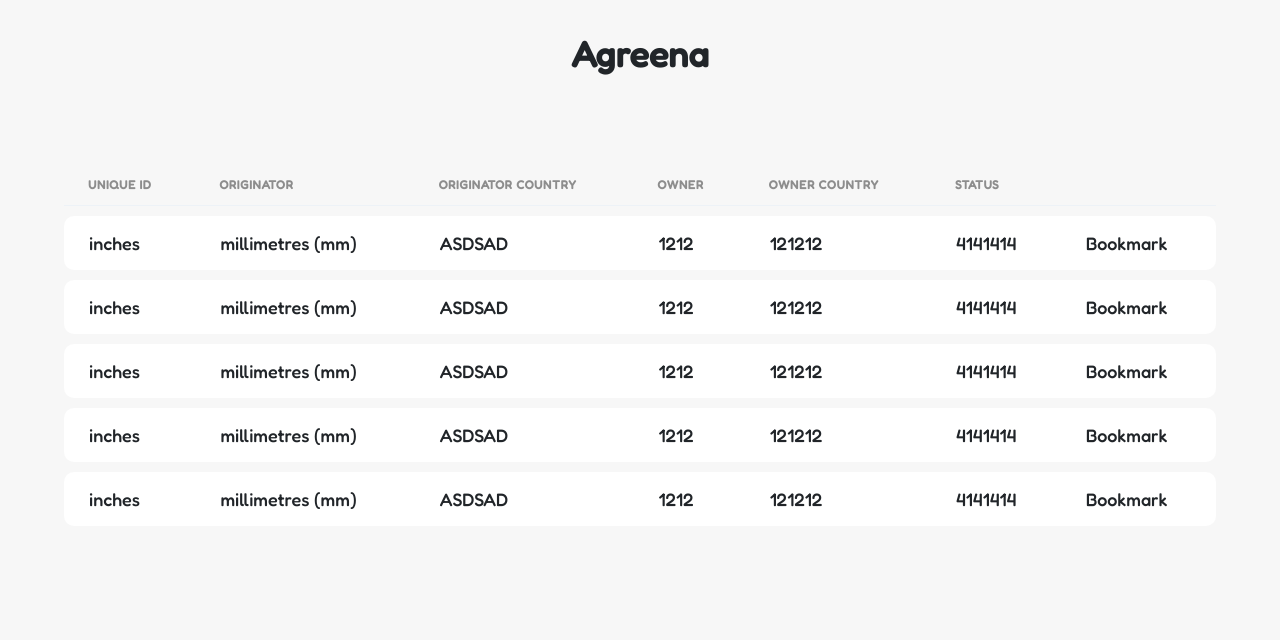
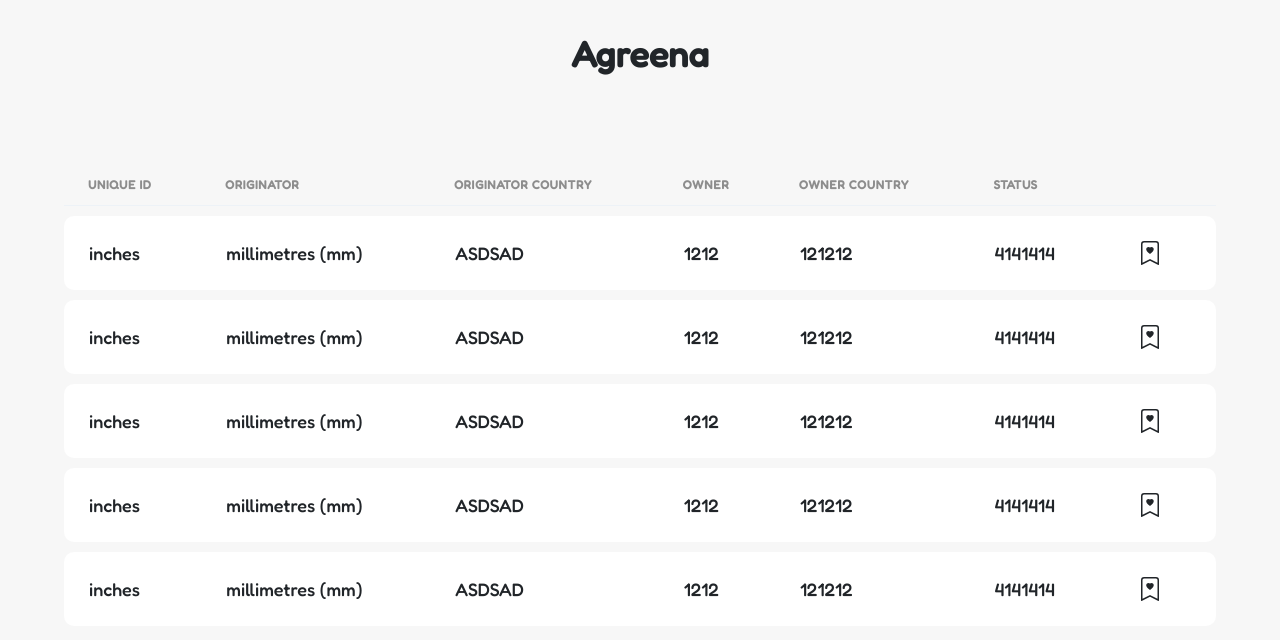
Before and after one commit to Agreena-ApS/recruitment-fe, a React (Create React App) app: page / in a window 1280 px wide. Shown: the top 640 px of the page. Built offline with nearby package versions, Linux system fonts and the light colour scheme.

Commit message:
Add bookmark icon to table

```diff
--- a/package.json
+++ b/package.json
@@ -17,6 +17,7 @@
 		"framer-motion": "^6.2.8",
 		"react": "^17.0.2",
 		"react-dom": "^17.0.2",
+		"react-icons": "^4.3.1",
 		"react-scripts": "5.0.0",
 		"react-table": "^7.7.0",
 		"typescript": "^4.6.2",
--- a/src/App.tsx
+++ b/src/App.tsx
@@ -1,7 +1,6 @@
 import React from "react";
 import { Center, Heading } from "@chakra-ui/react";
 import { DataTable } from "./components/AgreenaTable";
-//TODO: ADD BOOKMARK ICON TO TABLE
 //TODO: ADD PAGINATION TO TABLE
 //TODO: ADD AXIOS AND SERVICE LAYER
 //TODO: ADD REACT-QUERY AND INTREGRATE WITH API
--- a/src/components/AgreenaTable.tsx
+++ b/src/components/AgreenaTable.tsx
@@ -1,8 +1,17 @@
-import { Table, Thead, Tbody, Tr, Th, Td, Text } from "@chakra-ui/react";
+import { useMemo } from "react";
+import {
+  Table,
+  Thead,
+  Tbody,
+  Tr,
+  Th,
+  Td,
+  Text,
+  IconButton,
+} from "@chakra-ui/react";
 import { useTable, useSortBy, usePagination } from "react-table";
-import { useMemo } from "react";
 import styled from "@emotion/styled";
-
+import { BsBookmarkHeart } from "react-icons/bs";
 const StyledTable = styled(Table)`
   border-collapse: separate;
   border-spacing: 0 10px;
@@ -84,13 +93,22 @@
       {
         accessor: "color",
         Header: "",
-				Cell: () => <Text>Bookmark</Text>,
+        Cell: () => (
+          <IconButton
+            aria-label="Add to favorites"
+            variant="unstyled"
+            fontSize="2xl"
+            display="flex"
+            icon={<BsBookmarkHeart />}
+          />
+        ),
       },
     ],
     []
   );
 
-	const { getTableProps, getTableBodyProps, headerGroups, rows, prepareRow } = useTable(
+  const { getTableProps, getTableBodyProps, headerGroups, rows, prepareRow } =
+    useTable(
       //@ts-ignore
       { columns, data },
       useSortBy,
```
Also changed, not shown: 1 other file (tests, documents, lock files or other folders). Lines whose indentation alone changed are shown as unchanged.
